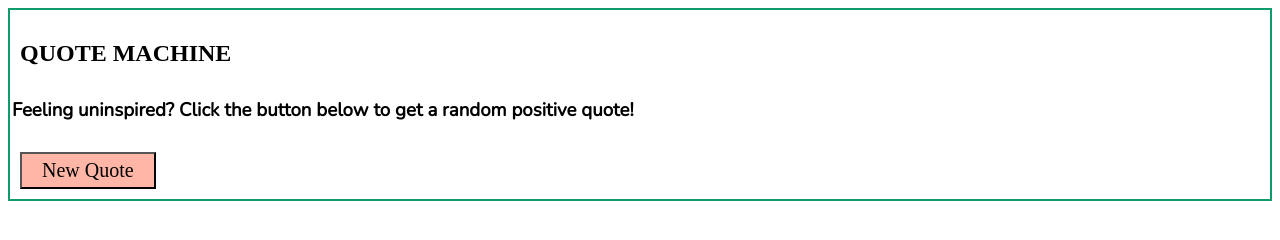
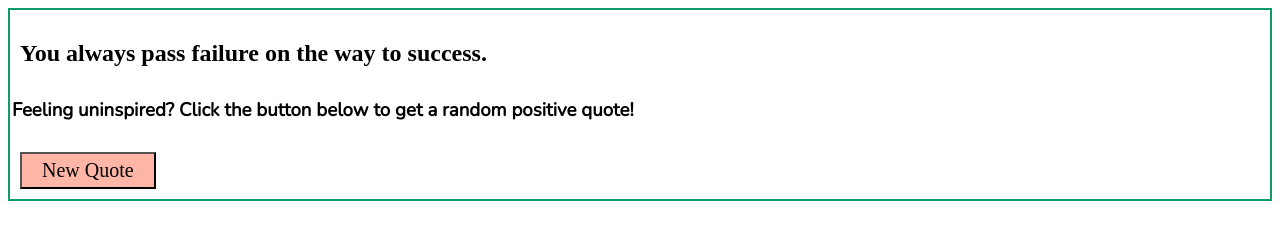
Before and after one commit to lhunt7/WEB-Files, a plain HTML site: page wk 7/index.html in a window 1280 px wide. Both pictures are taken after a click on the button "New Quote". Drawn offline with nearby package versions, Linux system fonts and the light colour scheme; a web font is replaced by a local one.

Commit message:
Update index.html

```diff
--- a/wk 7/index.html
+++ b/wk 7/index.html
@@ -21,7 +21,7 @@
   document.getElementById("button1").addEventListener("click", buttonClicked);
   function buttonClicked(){
     console.log(quotes[quotecount]);
-    document.getElementById('quotemachine')
+    document.getElementById('quotemachine').innerHTML = quotes[quotecount];
     if(quotecount>=6){
       quotecount = 0;
     }else{
```
